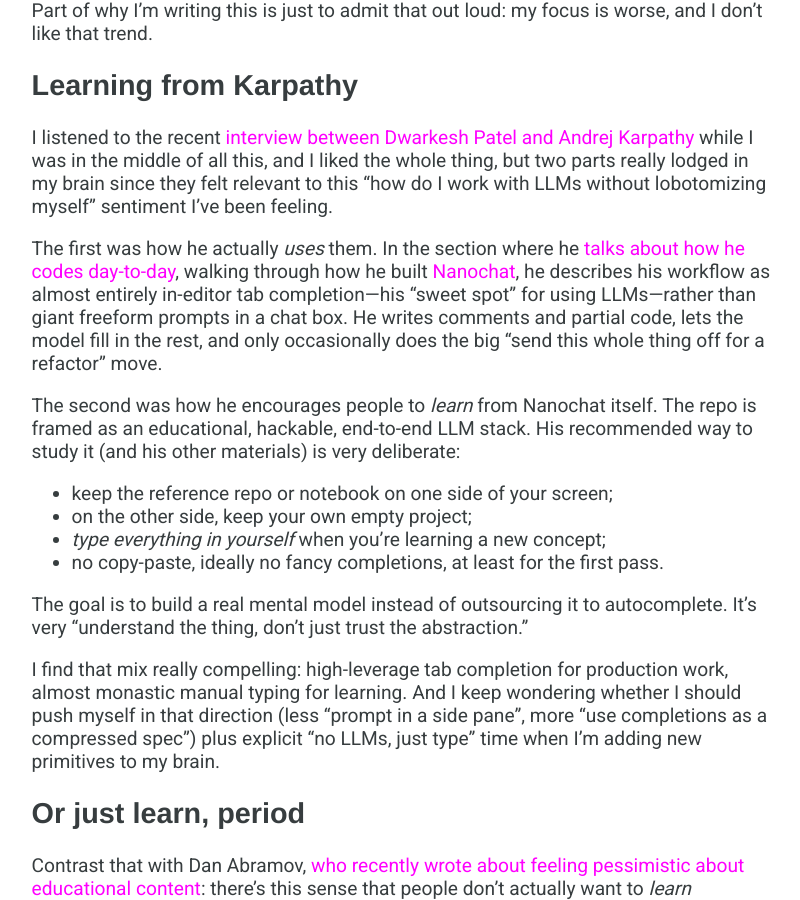
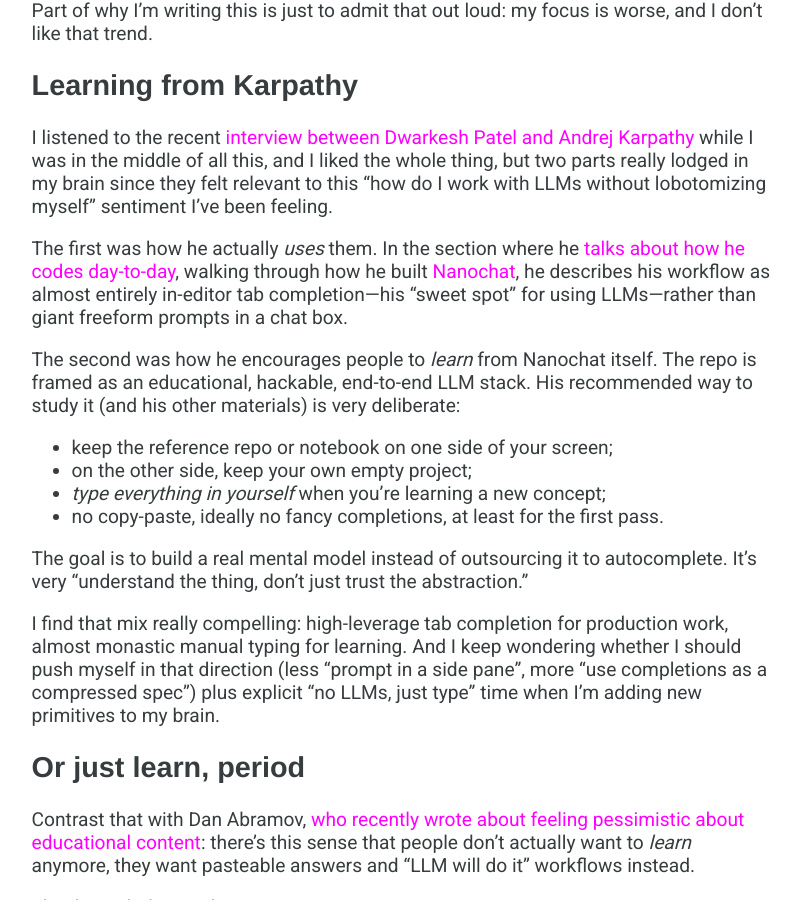
Before and after one commit to dmarticus/dmarticus.github.io, a Jekyll site: the page built from _posts/2025-11-07-spinning-plates.md, in a window 1280 px wide and 900 px high, scrolled down 3191 px. Shown: the whole window, without its empty margins (239-1039 px from the left). Built offline with Jekyll 4.4.1, drawn with Linux system fonts in a browser that asks for light colours.

Commit message:
he doesn't actaully do this

```diff
--- a/_posts/2025-11-07-spinning-plates.md
+++ b/_posts/2025-11-07-spinning-plates.md
@@ -98,7 +98,7 @@
 
 I listened to the recent [interview between Dwarkesh Patel and Andrej Karpathy](https://www.dwarkesh.com/p/andrej-karpathy) while I was in the middle of all this, and I liked the whole thing, but two parts really lodged in my brain since they felt relevant to this "how do I work with LLMs without lobotomizing myself" sentiment I’ve been feeling.
 
-The first was how he actually *uses* them. In the section where he [talks about how he codes day-to-day](https://www.youtube.com/watch?v=lXUZvyajciY&t=2142s), walking through how he built [Nanochat](https://github.com/karpathy/nanochat), he describes his workflow as almost entirely in-editor tab completion—his "sweet spot" for using LLMs—rather than giant freeform prompts in a chat box. He writes comments and partial code, lets the model fill in the rest, and only occasionally does the big "send this whole thing off for a refactor" move.
+The first was how he actually *uses* them. In the section where he [talks about how he codes day-to-day](https://www.youtube.com/watch?v=lXUZvyajciY&t=2142s), walking through how he built [Nanochat](https://github.com/karpathy/nanochat), he describes his workflow as almost entirely in-editor tab completion—his "sweet spot" for using LLMs—rather than giant freeform prompts in a chat box.
 
 The second was how he encourages people to *learn* from Nanochat itself. The repo is framed as an educational, hackable, end-to-end LLM stack. His recommended way to study it (and his other materials) is very deliberate:
 
```
